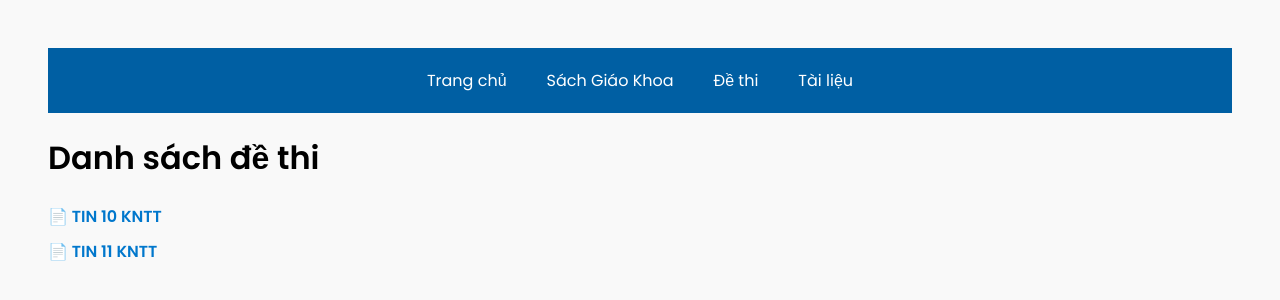
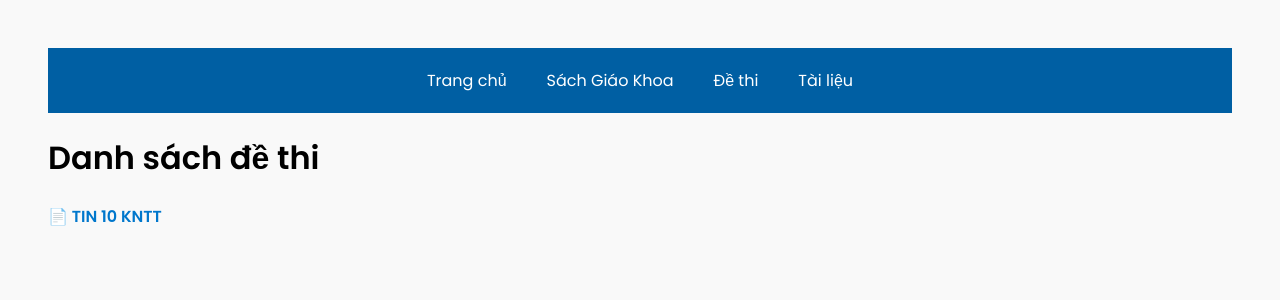
Before and after one commit to lehwuhao/lehwuhao.github.io, a plain HTML site: page sgk.html in a window 1280 px wide. Drawn offline with Linux system fonts and the light colour scheme.

Commit message:
Update sgk.html

```diff
--- a/sgk.html
+++ b/sgk.html
@@ -52,7 +52,7 @@
   <h1>Danh sách đề thi</h1>
   <ul>
     <li><a class="de-thi" href="TIN HỌC 10 KNTT.pdf" target="_blank">📄 TIN 10 KNTT</a></li>
-    <li><a class="de-thi" href="TIN HỌC 11 KNTT.pdf" target="_blank">📄 TIN 11 KNTT</a></li>
+
   </ul>
 </body>
 </html>
```
